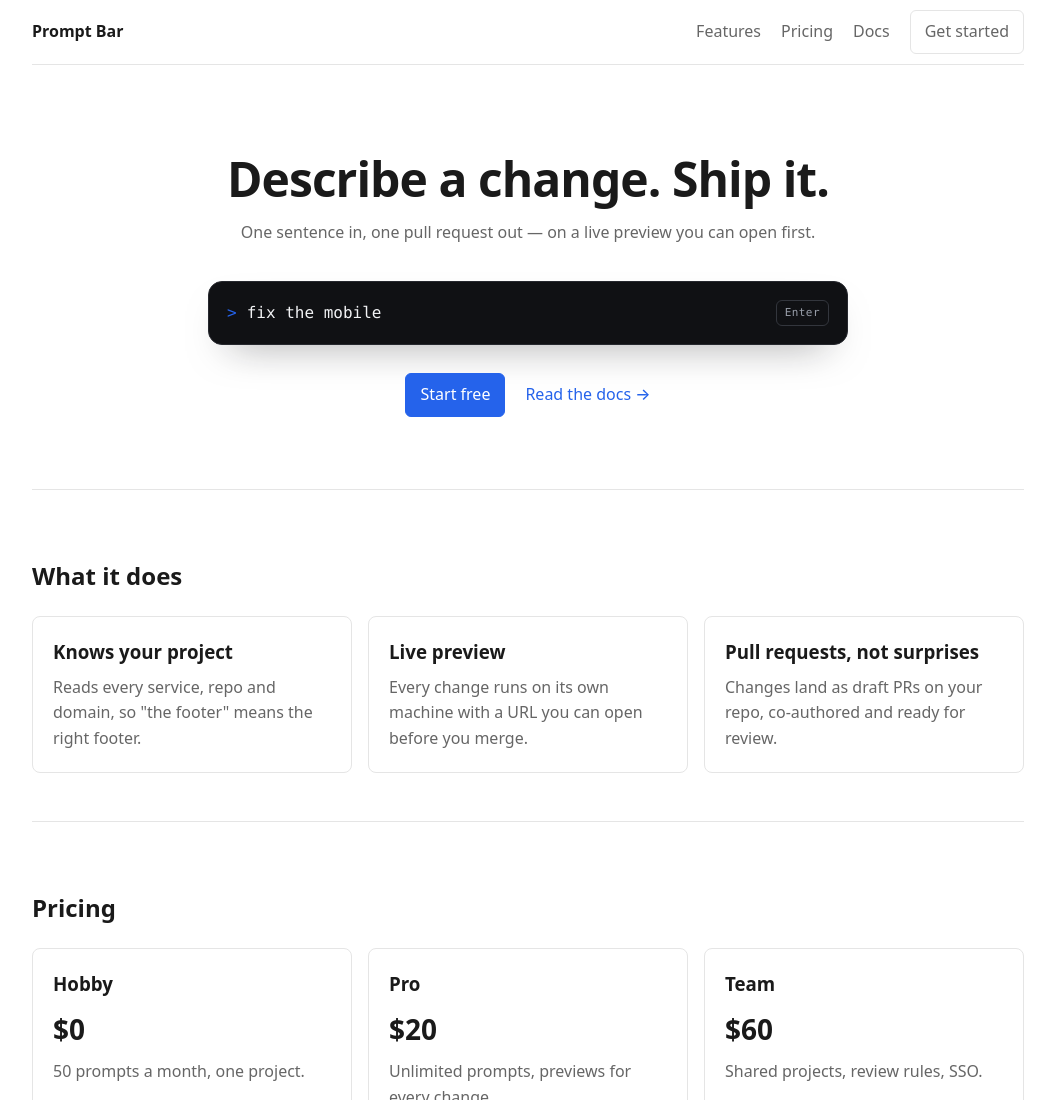
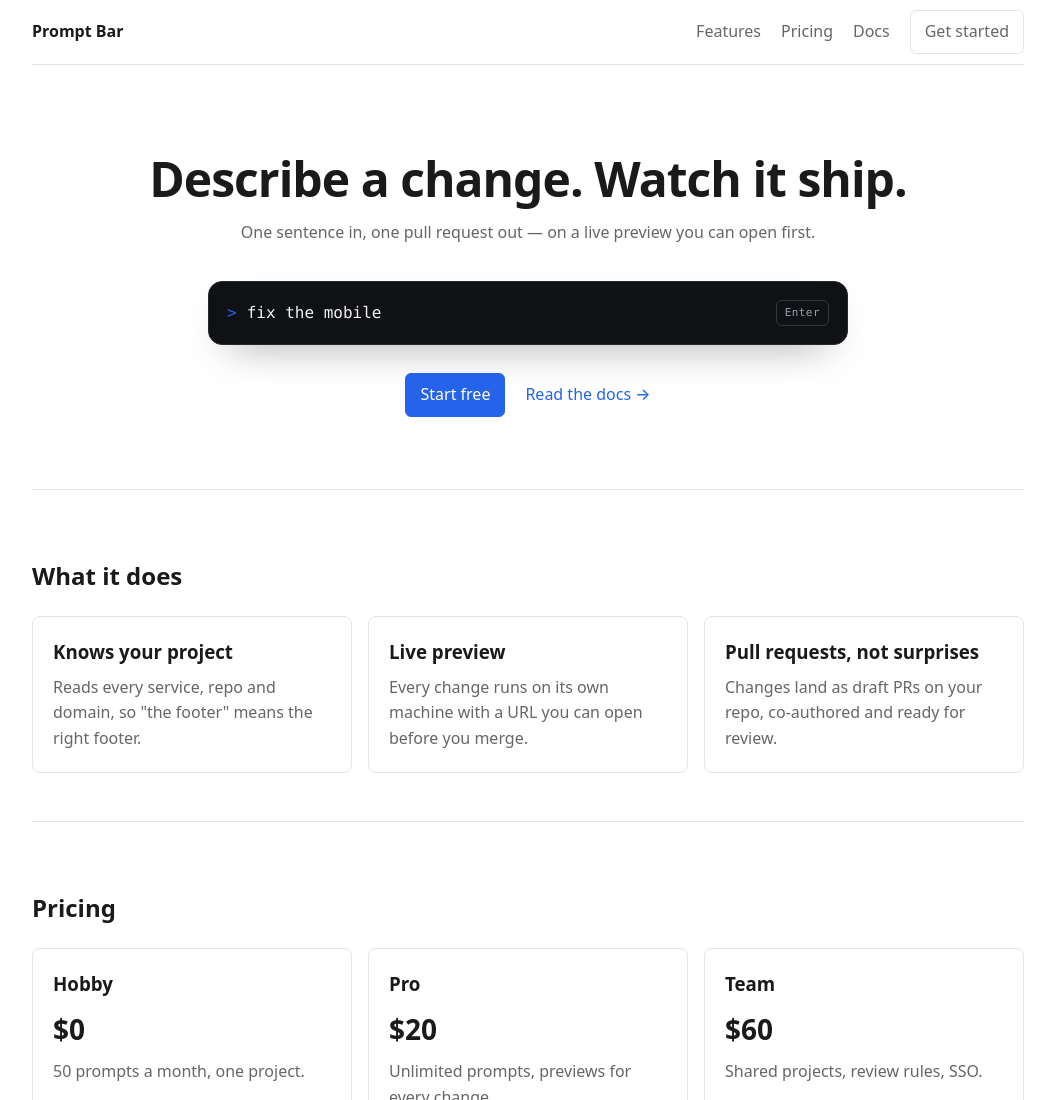
Before and after one commit to jaredLunde/prompt-bar-smoke-www, a website: page index.html in a window 1280 px wide. Shown: the top 1100 px of the page, without its empty margins (112-1167 px from the left). Drawn offline with Linux system fonts and the light colour scheme.

Commit message:
Reword the hero headline to "Watch it ship"
Co-authored-by: Railway <68431216+railway-dev[bot]@users.noreply.github.com>

```diff
--- a/index.html
+++ b/index.html
@@ -19,7 +19,7 @@
 
     <main>
       <section class="hero">
-        <h1>Describe a change. Ship it.</h1>
+        <h1>Describe a change. Watch it ship.</h1>
         <p>One sentence in, one pull request out — on a live preview you can open first.</p>
 
         <div class="prompt-bar">
```
